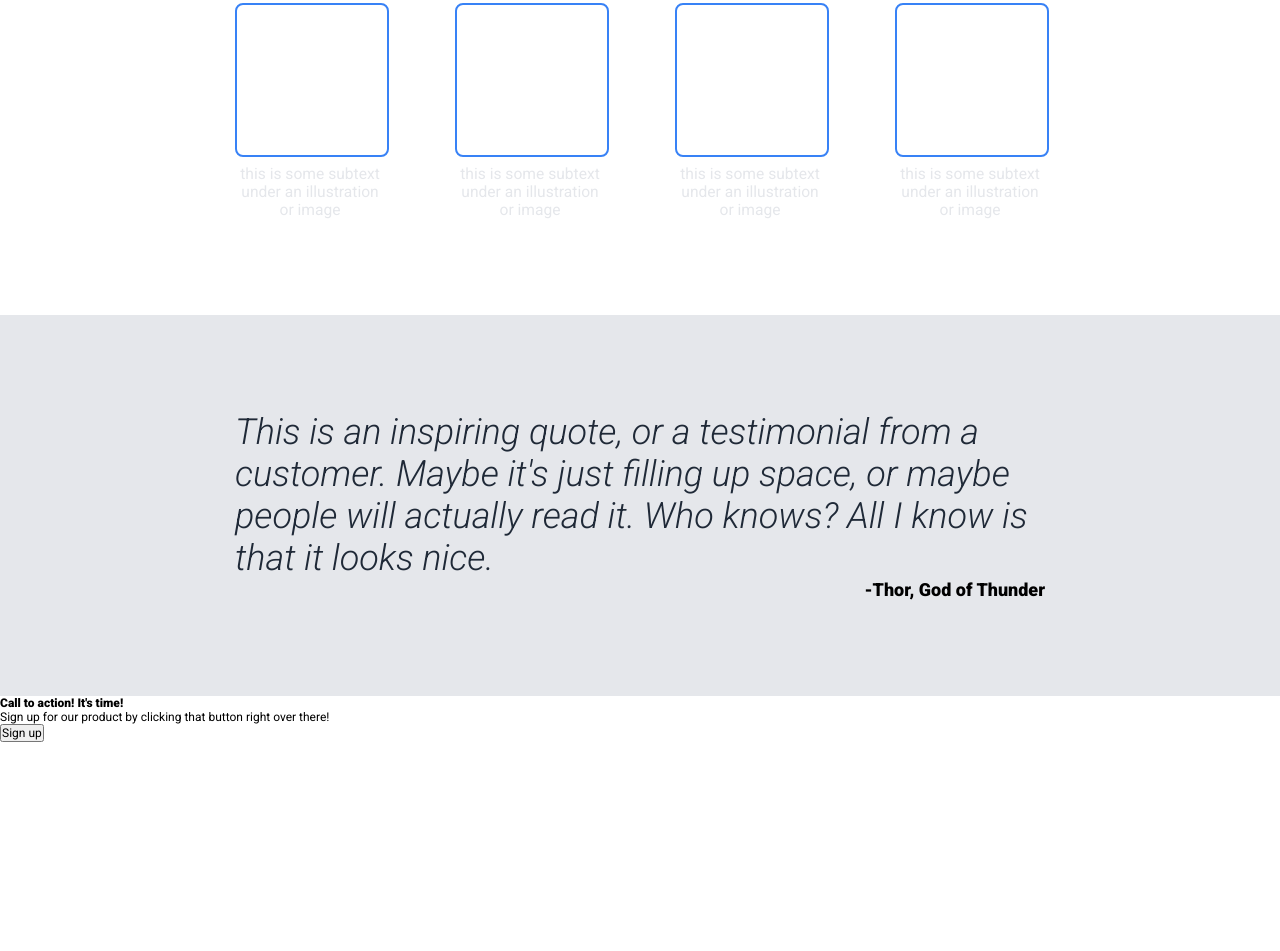
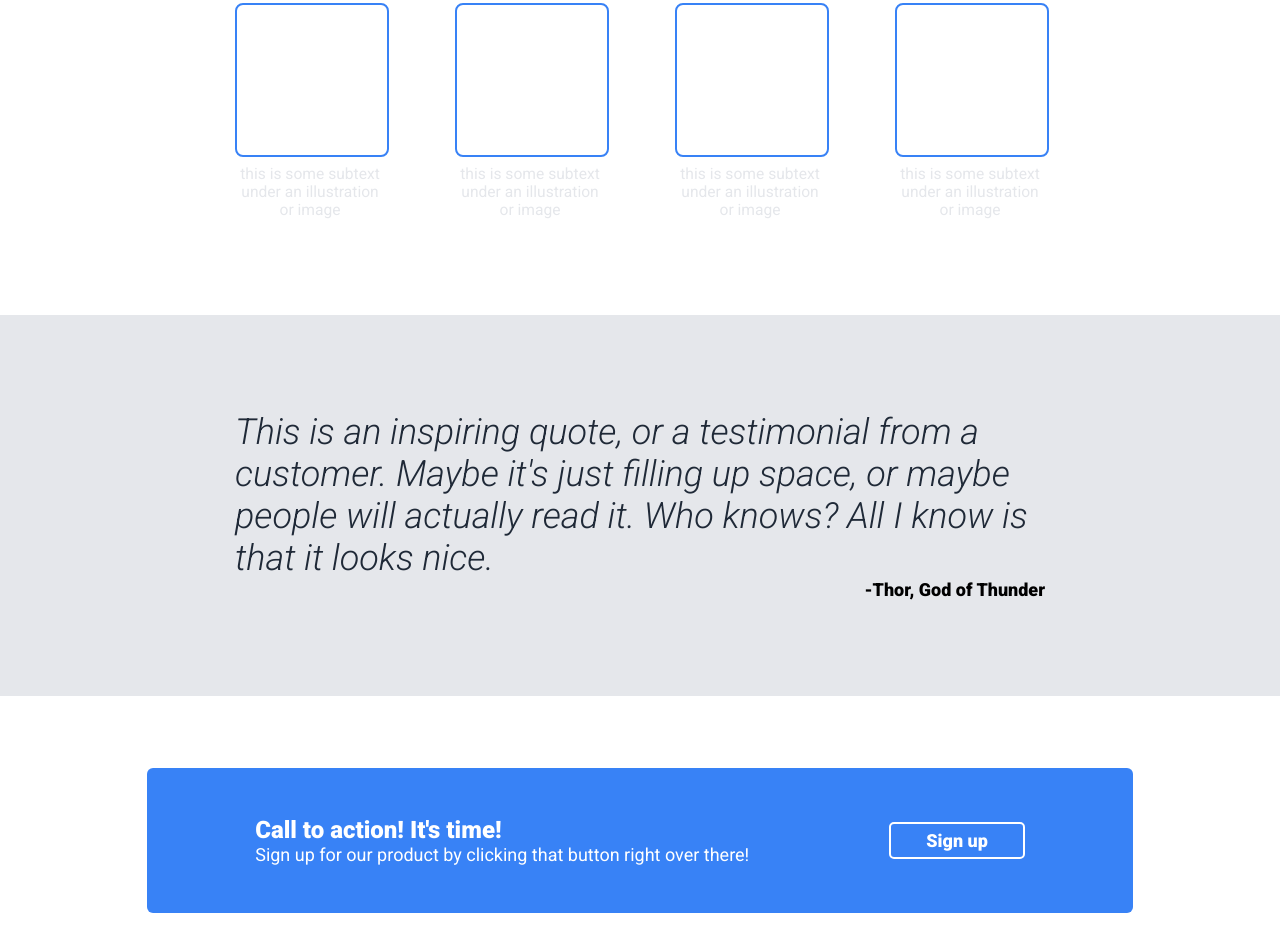
Before and after one commit to mattbuckwell/odin-landing-page, a plain HTML site: page index.html in a window 1280 px wide. Shown: the part 656-1607 px from the top of the page. Before the commit the page ends 1398 px from the top, so only its background shows below. Drawn offline with Linux system fonts and the light colour scheme.

Commit message:
Added styling to sign up section and updated index.html

```diff
--- a/css/styles.css
+++ b/css/styles.css
@@ -80,7 +80,7 @@ li.logo {
     margin-top: 15px;
 }
 
-.hero-left .btn {
+.btn {
     background-color: var(--button-color);
     padding: 6px 35px;
     border-radius: 5px;
@@ -165,3 +165,34 @@ li.logo {
     font-weight: 900;
     font-size: 1.5rem;
 }
+
+/* ----- SIGN UP section ----- */
+.sign-up {
+    padding: 6rem 2rem;
+}
+.sign-up-container {
+    padding: 4rem 9rem;
+    margin: 0 10% 0 10%;
+    background-color: var(--button-color);
+    border-radius: 6px;
+    display: flex;
+    justify-content: space-between;
+    align-items: center;
+}
+
+.sign-up-left {
+    color: #fff;
+}
+
+.sign-up-left h3 {
+    font-size: 2rem;
+}
+
+.sign-up-left p {
+    font-size: 1.5rem;
+}
+
+.sign-up-right .alt-btn {
+    border: 2px solid #fff;
+    margin-top: 0;
+}
--- a/index.html
+++ b/index.html
@@ -115,7 +115,7 @@
                     </p>
                 </div>
                 <div class="sign-up-right">
-                    <button class="alt-btn">
+                    <button class="alt-btn btn">
                         Sign up
                     </button>
                 </div>
```
